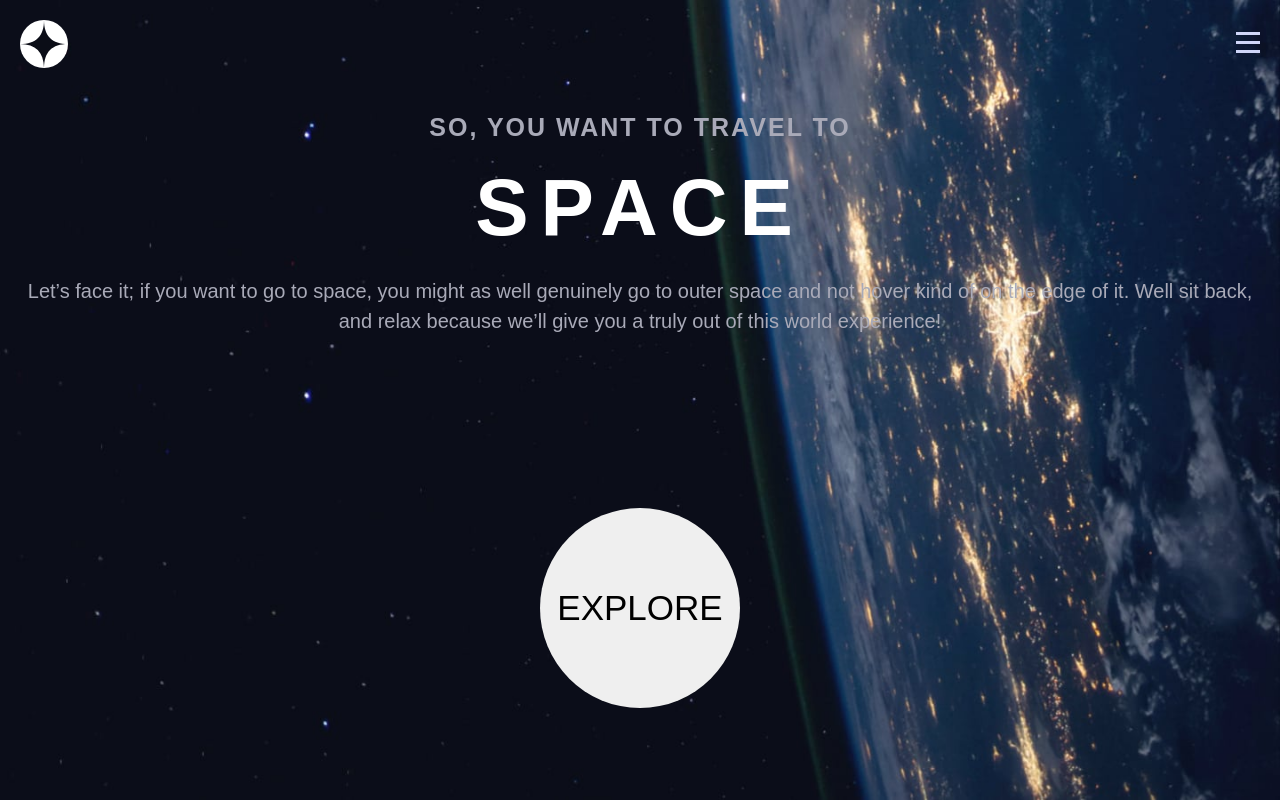
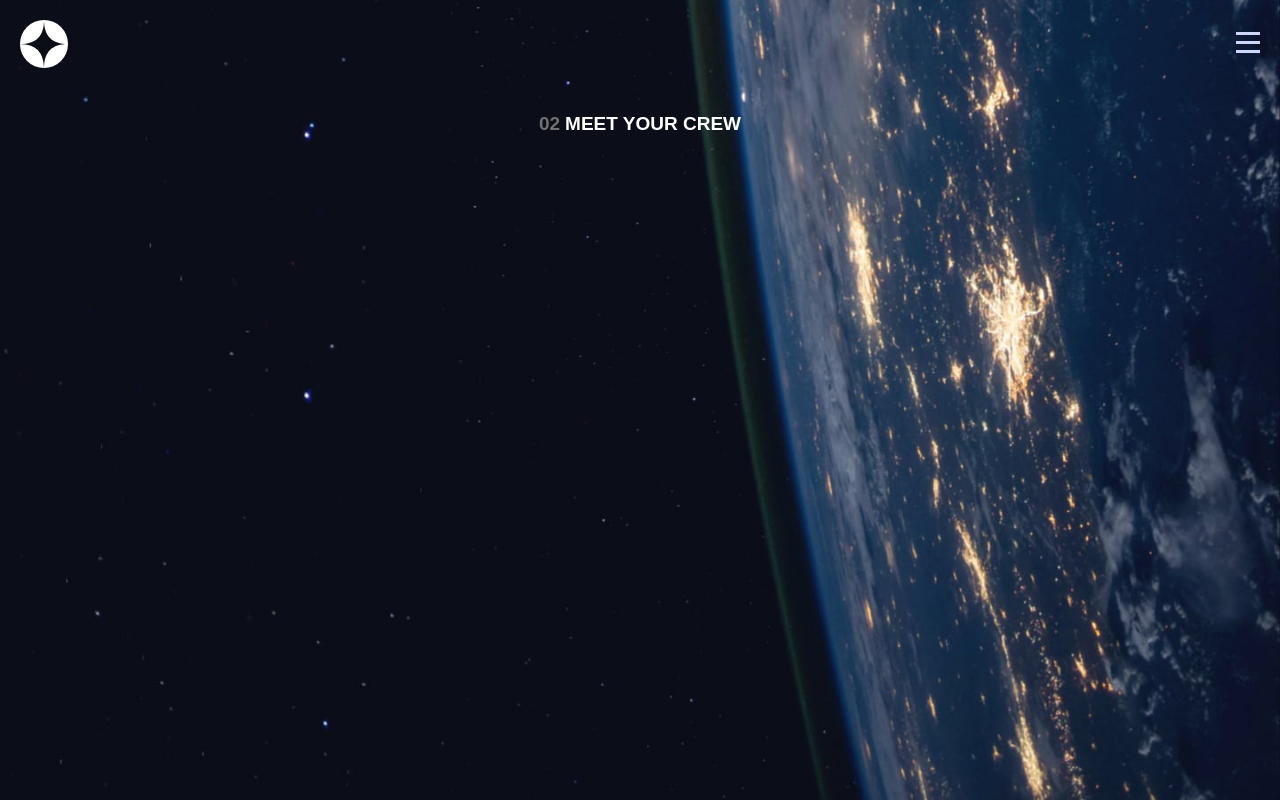
Before and after one commit to JustKooba/Space-tourism-website, a Vue app: page / in a window 1280 px wide. Built offline with nearby package versions, Linux system fonts and the light colour scheme.

Commit message:
added the crew component

```diff
--- /dev/null
+++ b/src/components/crew.vue
@@ -0,0 +1,47 @@
+<template>
+  <div class="content">
+    <h2 class="pick"><span class="num dest">02</span>Meet your crew</h2>
+  </div>
+</template>
+
+<script>
+import data from "../assets/data.json";
+
+export default {
+  data() {
+    return {
+      destinations: [],
+      selectedDestination: null,
+    };
+  },
+  mounted() {
+    this.destinations = data.destinations;
+    this.selectedDestination = this.destinations.find(
+      (destination) => destination.name === "Moon"
+    );
+  },
+  methods: {
+    getImagePath(image) {
+      return require(`../assets/destination/${image}`);
+    },
+    selectDestination(destinationName) {
+      this.selectedDestination = this.destinations.find(
+        (destination) => destination.name === destinationName
+      );
+    },
+  },
+};
+</script>
+
+<style>
+h2 {
+  color: #fff;
+  font-family: "Bellefair", sans-serif;
+  text-transform: uppercase;
+  text-align: center;
+  font-size: 19px;
+}
+.num {
+  color: #707070;
+}
+</style>
--- a/src/components/main.vue
+++ b/src/components/main.vue
@@ -13,19 +13,24 @@
   <div class="destinations">
     <destinations-vue :style="{ display: destStyle }" />
   </div>
+  <div class="crew">
+    <crew />
+  </div>
 </template>
 
 <script>
 import headerVue from "./header.vue";
 import destinations from "./destinations.vue";
+import crew from "./crew.vue";
 export default {
   components: {
     "header-vue": headerVue,
     "destinations-vue": destinations,
+    crew: crew,
   },
   data() {
     return {
-      contentDisplay: "flex",
+      contentDisplay: "none",
       destStyle: "none",
     };
   },
```
